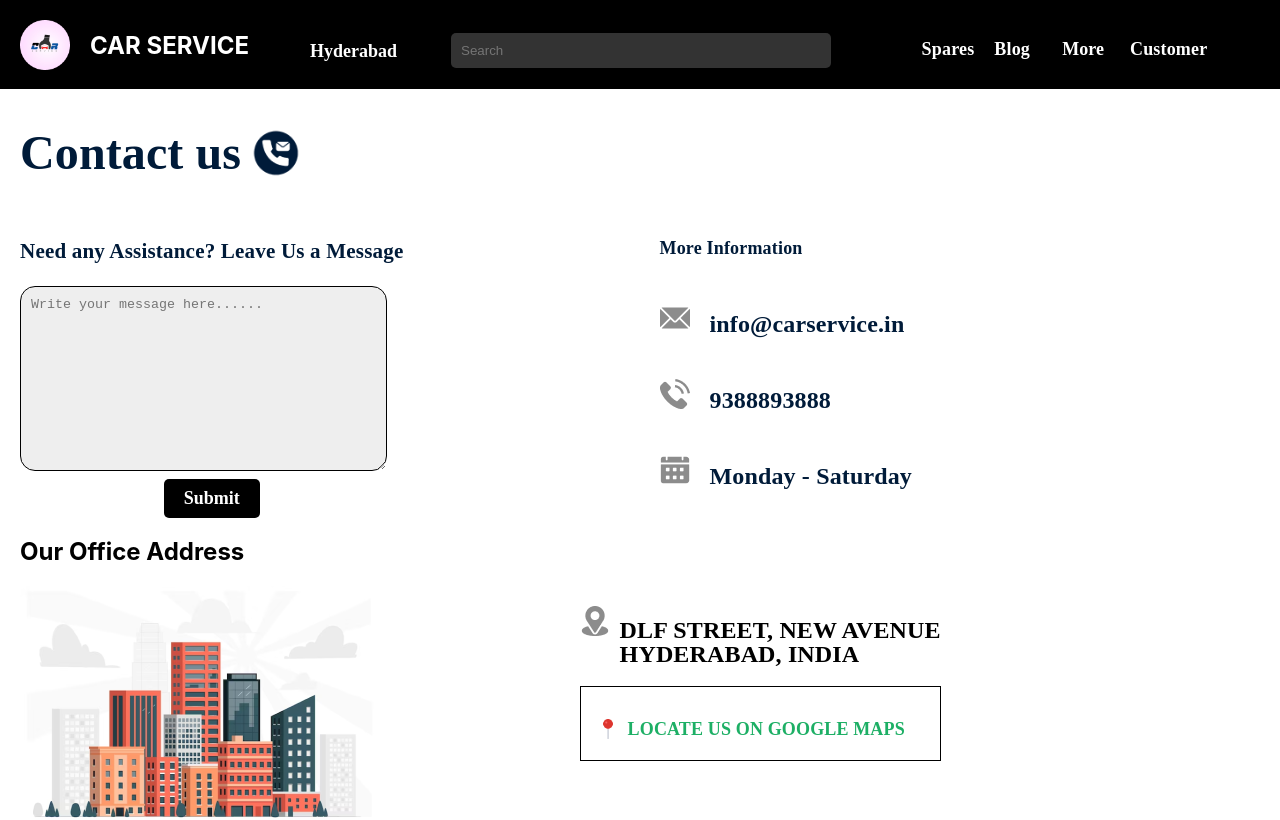
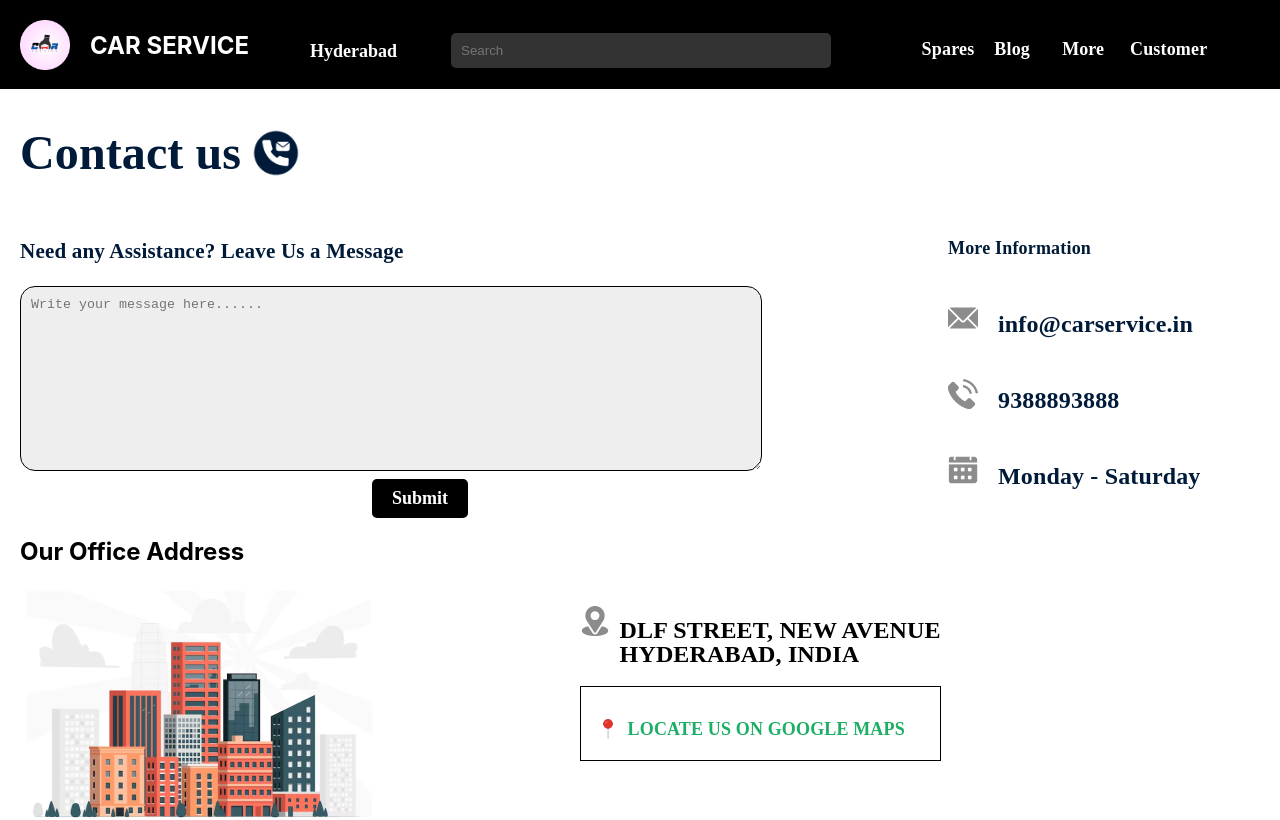
Before and after one commit to Akash8377/car-service, a React (Create React App) app: page /contactUs in a window 1280 px wide. Shown: the top 820 px of the page. Built offline with nearby package versions, Linux system fonts and the light colour scheme; some icons are missing.

Commit message:
file added

```diff
--- a/src/style/ContactUs.css
+++ b/src/style/ContactUs.css
@@ -1,4 +1,5 @@
 .contact-us-data {
+    width:800px;
     margin-left: 20px;
     font-family: Poppins;
     font-size: 18px;
@@ -11,7 +12,8 @@
 
 .contact-us-2 {
     display: flex;
-    gap: 20%
+    gap:10%
+
 }
 
 .information-contact-us {
```
